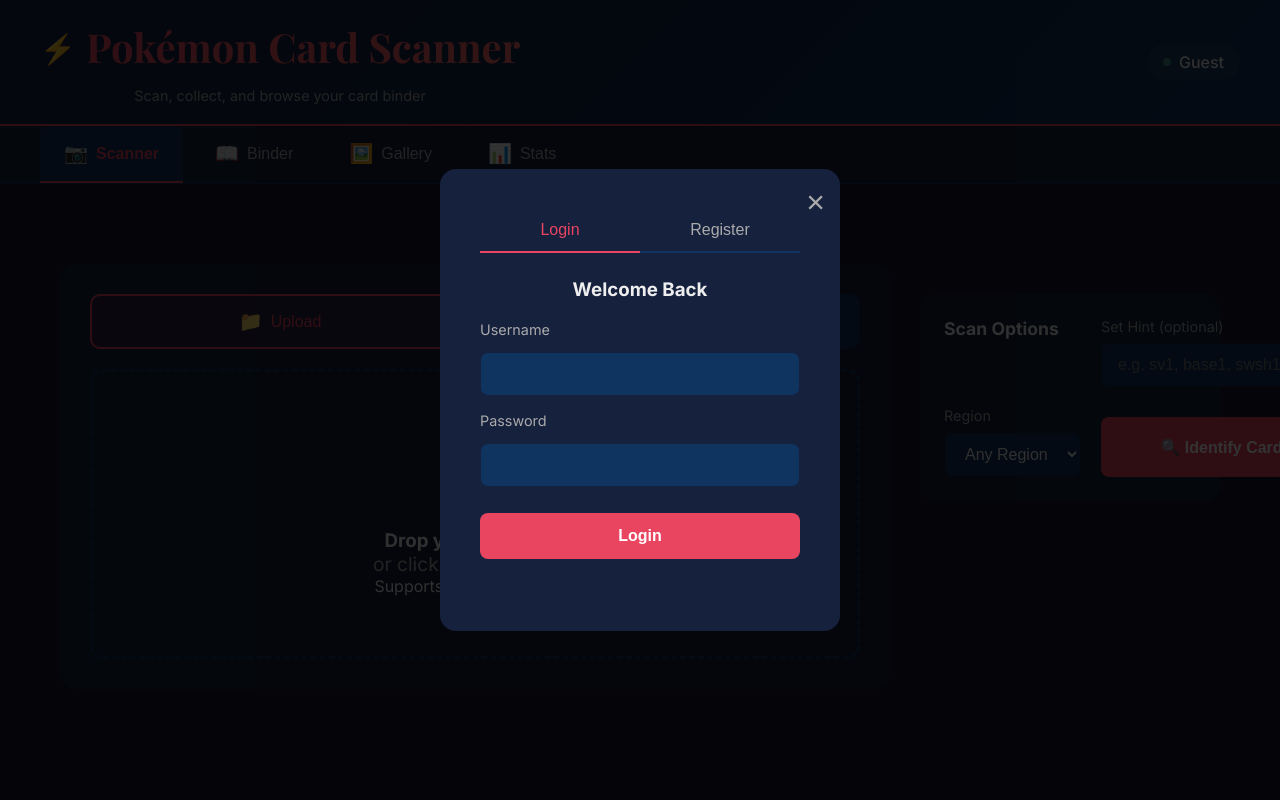
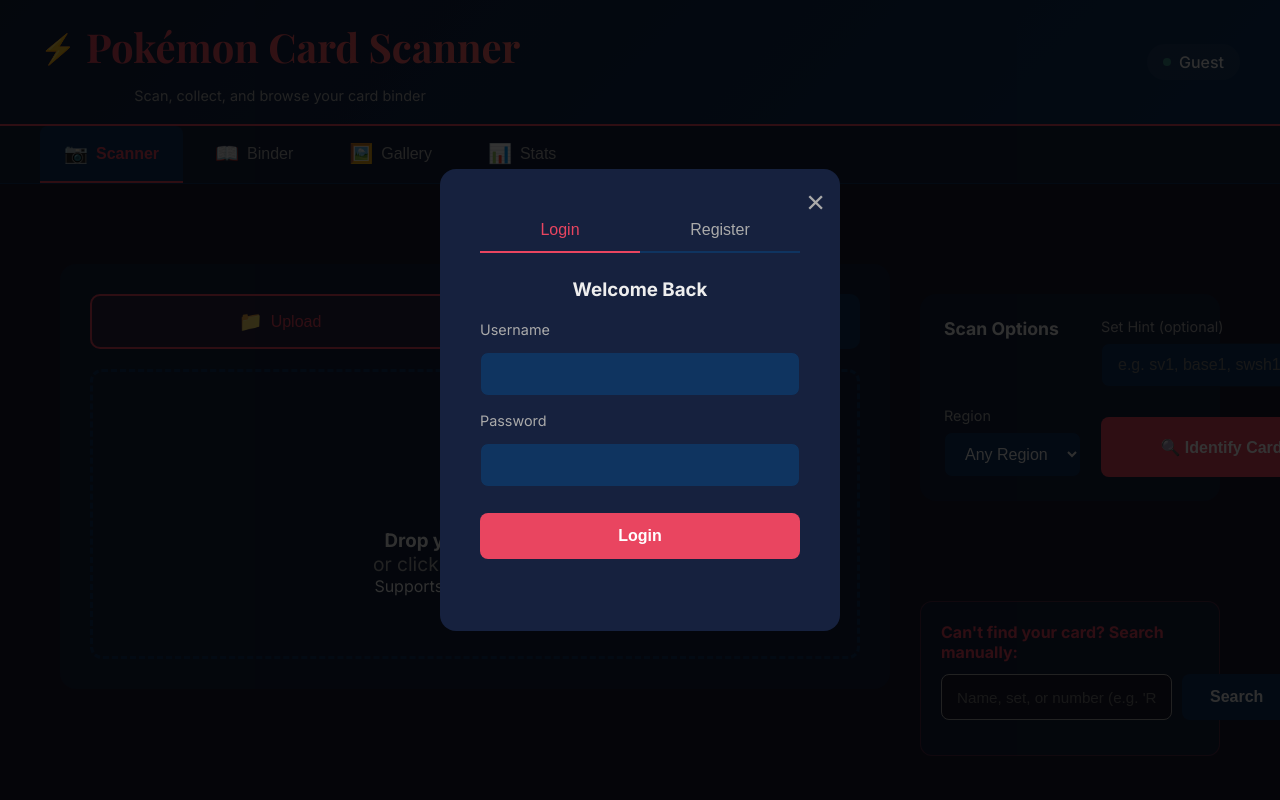
Before and after one commit to Pixelartist/pokemon-card-scanner, a Python web app: template src/templates/index.html in a window 1280 px wide. Run offline with Jinja, Linux system fonts and the light colour scheme; the template is opened without the code that fills it: most values are stand-ins (such as "Sample title", 1, 10 or a date in 2020); some libraries are stand-ins or nearby versions.

Commit message:
Add always-available manual card search (DB + CLIP index, local images)
- /api/cards/search merges SQLite cards with the 21k-card CLIP index
- _resolve_local_card_image prefers locally served card images
- Permanent search panel in scan sidebar; No Match result focuses it
- Clicking a result creates-or-gets the card and opens add-to-collection
- Fix FastAPI route ordering: /cards/search declared before /cards/{card_id}
- Add default-card placeholder image

```diff
--- a/src/static/css/main.css
+++ b/src/static/css/main.css
@@ -306,6 +306,53 @@ body {
 
 .candidate-number {
     font-size: 0.75rem;
+    color: var(--text-secondary);
+}
+
+.candidate-set {
+    font-size: 0.7rem;
+    color: var(--text-secondary);
+    margin-top: 2px;
+}
+
+.search-section {
+    margin-top: 30px;
+    padding: 20px;
+    background: var(--bg-secondary);
+    border-radius: 12px;
+    border: 1px solid rgba(233, 69, 96, 0.3);
+}
+
+.search-section h4 {
+    margin-bottom: 12px;
+    color: var(--accent);
+}
+
+.search-row {
+    display: flex;
+    gap: 10px;
+    margin-bottom: 15px;
+}
+
+.search-row input {
+    flex: 1;
+    padding: 10px 15px;
+    background: var(--bg-primary);
+    border: 1px solid var(--text-secondary);
+    border-radius: 8px;
+    color: var(--text-primary);
+    font-size: 0.95rem;
+}
+
+.search-row input:focus {
+    outline: none;
+    border-color: var(--accent);
+}
+
+.search-results .loading {
+    display: flex;
+    align-items: center;
+    gap: 10px;
     color: var(--text-secondary);
 }
 
--- a/src/static/js/main.js
+++ b/src/static/js/main.js
@@ -399,7 +399,13 @@ function displayScanResult(data, container) {
     }
 
     if (data.decision === 'no_match') {
-        container.innerHTML = '<div class="card-result"><h3>No Match Found</h3><p>No matching card found in the database. Try a clearer image or specify the set.</p></div>';
+        container.innerHTML = '<div class="card-result"><h3>No Match Found</h3><p>No matching card found. Try a clearer image, or use the manual search below to find and add your card.</p></div>';
+        const panel = document.getElementById('manual-search-panel');
+        if (panel) {
+            const inp = document.getElementById('manual-search-input');
+            if (inp) inp.focus();
+            panel.scrollIntoView({behavior: 'smooth', block: 'center'});
+        }
         return;
     }
 
@@ -445,8 +451,74 @@ function displayScanResult(data, container) {
         });
         html += '</div></div>';
     }
-
     container.innerHTML = html;
+}
+
+async function performManualSearch() {
+    const input = document.getElementById('manual-search-input');
+    const resultsDiv = document.getElementById('manual-search-results');
+    if (!input || !resultsDiv) return;
+
+    const query = input.value.trim();
+    if (!query) return;
+
+    resultsDiv.innerHTML = '<div class="loading"><div class="spinner"></div><p>Searching...</p></div>';
+
+    try {
+        const response = await fetch(`/api/cards/search?query=${encodeURIComponent(query)}`);
+        const data = await response.json();
+
+        if (data.results.length === 0) {
+            resultsDiv.innerHTML = '<p>No cards found. Try a different search term.</p>';
+            return;
+        }
+
+        let html = '<div class="candidate-list">';
+        data.results.forEach(card => {
+            const imgSrc = card.images?.large || card.images?.small || '';
+            const setId = card.ptcg_id || `${card.set_name || ''}-${card.number || ''}`;
+            html += `
+                <div class="candidate" onclick="addToCollectionById('${setId}', '${card.name.replace(/'/g, "\\'")}')">
+                    <img src="${imgSrc}" alt="${card.name}" onerror="this.src='/static/images/default-card.png'">
+                    <div class="candidate-name">${card.name}</div>
+                    <div class="candidate-number">${card.number || ''} • ${card.rarity || ''}</div>
+                    <div class="candidate-set">${card.set_name || ''}</div>
+                </div>
+            `;
+        });
+        html += '</div>';
+        resultsDiv.innerHTML = html;
+    } catch (error) {
+        resultsDiv.innerHTML = `<p>Error searching: ${error.message}</p>`;
+    }
+}
+
+// Wire up the manual search input + button (permanent panel in the sidebar)
+document.addEventListener('DOMContentLoaded', () => {
+    const searchInput = document.getElementById('manual-search-input');
+    const searchBtn = document.getElementById('manual-search-btn');
+    if (searchInput) {
+        searchInput.addEventListener('keypress', (e) => {
+            if (e.key === 'Enter') performManualSearch();
+        });
+    }
+    if (searchBtn) {
+        searchBtn.addEventListener('click', performManualSearch);
+    }
+});
+
+async function addToCollectionById(ptcgId, name) {
+    // Get or create card in local DB, then open add modal
+    let cardId = ptcgId;
+    try {
+        const resp = await fetch(`/api/cards/${encodeURIComponent(ptcgId)}/create-or-get`, { method: 'POST' });
+        const result = await resp.json();
+        cardId = result.card_id || result.id || ptcgId;
+    } catch (e) {
+        console.error('Error creating card:', e);
+    }
+    // Now call the original addToCollection with the resolved card ID
+    addToCollection(cardId);
 }
 
 async function addToCollection(cardId) {
--- a/src/templates/index.html
+++ b/src/templates/index.html
@@ -145,6 +145,16 @@
 
                         <!-- Scan Result -->
                         <div id="scan-result" class="scan-result"></div>
+
+                        <!-- Manual card search (always available) -->
+                        <div class="search-section" id="manual-search-panel">
+                            <h4>Can't find your card? Search manually:</h4>
+                            <div class="search-row">
+                                <input type="text" id="manual-search-input" placeholder="Name, set, or number (e.g. 'Radiant Greninja' or 'swsh10-046')" autocomplete="off" />
+                                <button class="btn btn-secondary" id="manual-search-btn">Search</button>
+                            </div>
+                            <div id="manual-search-results" class="search-results"></div>
+                        </div>
                     </div>
                 </div>
             </section>
```
Also changed, not shown: src/api/main.py (+101 -0 lines), src/static/images/default-card.png (added).
